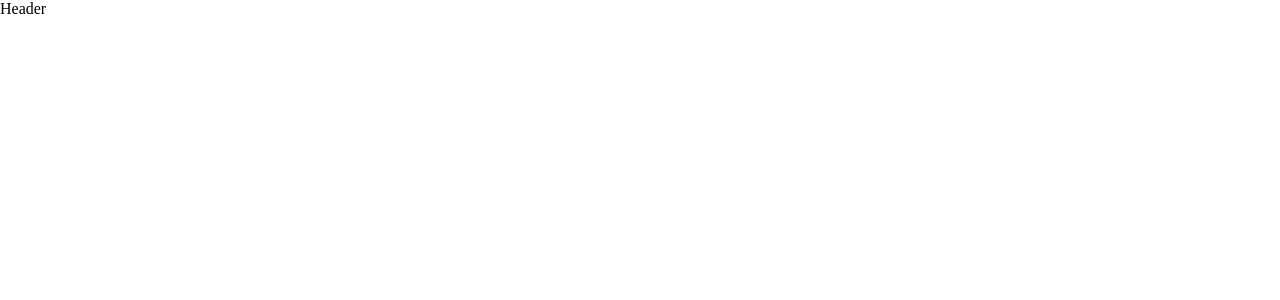
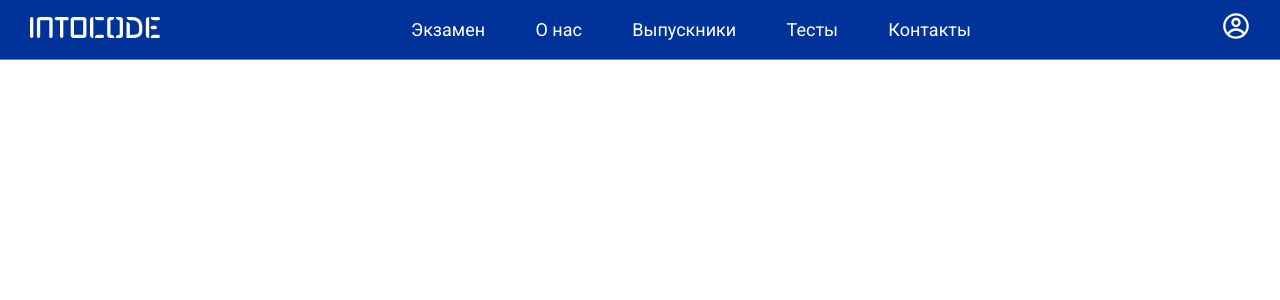
Before and after one commit to chushtarov/web-crm-front, a React (Vite) app: page / in a window 1280 px wide. Shown: the top 300 px of the page. Built offline with nearby package versions, Linux system fonts and the light colour scheme.

Commit message:
хедар реализован

```diff
--- /dev/null
+++ b/src/components/Header/Header.module.css
@@ -0,0 +1,100 @@
+@import url("https://fonts.googleapis.com/css2?family=Raleway:wght@200&family=Roboto:wght@400;700&display=swap");
+
+* {
+  font-family: Roboto;
+}
+
+.header {
+  display: flex;
+  height: 60px;
+  align-items: center;
+  border-bottom: 1px solid gray;
+  justify-content: space-between;
+  padding: 0 30px;
+  background: #003399;
+}
+.logo img {
+  width: 130px;
+}
+.nav__ul {
+  display: flex;
+  width: 560px;
+  justify-content: space-between;
+}
+.nav__ul li {
+  list-style-type: none;
+}
+.ul__link {
+  text-decoration: none;
+  color: white;
+
+  font-size: 18px;
+}
+.ul__menu {
+  cursor: pointer;
+  font-size: 18px;
+  border: none;
+  background: transparent;
+  color: white;
+}
+.prof {
+
+  position: relative;
+}
+.prof__ul {
+  position: absolute;
+  border: 1px solid #003399;
+  box-shadow: 0px 2px 10px 2px rgba(34, 60, 80, 0.2);
+
+  top: 50px;
+  background: white;
+  right: -26px;
+}
+.prof__ul button {
+  width: 130px;
+  font-size: 16px;
+  display: flex;
+  align-items: center;
+  padding: 10px;
+  height: 30px;
+  background: transparent;
+  border: none;
+
+}
+
+
+.prof__ul button:hover{
+    background-color: rgba(128, 128, 128, 0.452);
+}
+
+.prof__btn {
+  cursor: pointer;
+  background: transparent;
+  border: none;
+  font-size: 28px;
+  color: white;
+}
+.icon{
+    margin-right: 6px;
+}
+.ul__menu{
+  position: relative;
+}
+.menu{
+    position: absolute;
+    border: 1px solid #003399;
+    box-shadow: 0px 2px 10px 2px rgba(34, 60, 80, 0.2);
+    top: 62px;
+    background: white;
+    right: 890px;
+}
+.menu button{
+    width: 130px;
+    font-size: 16px;
+    display: flex;
+    align-items: center;
+    padding: 10px;
+    height: 30px;
+    background: transparent;
+    border: none;
+}
--- a/src/components/Header/Header.tsx
+++ b/src/components/Header/Header.tsx
@@ -1,9 +1,85 @@
-import React from 'react'
+import React, { useState, useRef } from "react";
+// import {useClicOutside} from './clicOutside'
+import style from "./Header.module.css";
+import logo from "../../img/logo.f5584409.svg";
+import { Link } from "react-router-dom";
+import { CgProfile } from "react-icons/cg";
+import { RiProfileLine } from "react-icons/ri";
+import { ImExit } from "react-icons/im";
+import { FaInfo } from "react-icons/fa";
+import { MdAssignmentAdd } from "react-icons/md";
+const Header = () => {
+  const [openMenu, setOpenMenu] = useState(false);
+  const [openProf, setOpenProf] = useState(false);
+  const menuRef = useRef(null);
 
-const Header = () => {
+  const handleClickMenu = () => {
+    setOpenMenu(!openMenu);
+  };
+  const handleClickProf = () => {
+    setOpenProf(!openProf);
+  };
+  // useClicOutside(menuRef, () => {
+  //   if(openProf) setTimeout(() => setOpenProf(false), 50)
+  // })
+
   return (
-    <div>Header</div>
-  )
-}
+    <header className={style.header}>
+      <div className={style.logo}>
+        <img src={logo} alt="" />
+      </div>
+      <div className={style.nav}>
+        <ul className={style.nav__ul}>
+          <li className={style.ul__link}>
+            <button onClick={handleClickMenu} className={style.ul__menu} ref={menuRef}>
+              Экзамен
+            </button>
+          </li>
+          <li>
+            <Link className={style.ul__link} to={"/"}>
+              О нас
+            </Link>
+          </li>
+          <li>
+            <Link className={style.ul__link} to={"/"}>
+              Выпускники
+            </Link>
+          </li>
+          <li>
+            <Link className={style.ul__link} to={"/"}>
+              Тесты
+            </Link>
+          </li>
+          <li>
+            <Link className={style.ul__link} to={"/"}>
+              Контакты
+            </Link>
+          </li>
+        </ul>
+        {openMenu ? (
+          <div className={style.menu}>
+            <button><FaInfo className={style.icon}/> Информация</button>
+            <button><MdAssignmentAdd className={style.icon}/> Записаться</button>
+          </div>
+        ) : null}
+      </div>
+      <div className={style.prof}>
+        <button onClick={handleClickProf} className={style.prof__btn } ref={menuRef}>
+          <CgProfile />
+        </button>
+        {openProf ? (
+          <div className={style.prof__ul}>
+            <button>
+              <RiProfileLine className={style.icon} /> Профиль
+            </button>
+            <button>
+              <ImExit className={style.icon} /> Выход
+            </button>
+          </div>
+        ) : null}
+      </div>
+    </header>
+  );
+};
 
-export default Header
+export default Header;
```
Also changed, not shown: src/img/logo.f5584409.svg (added).
